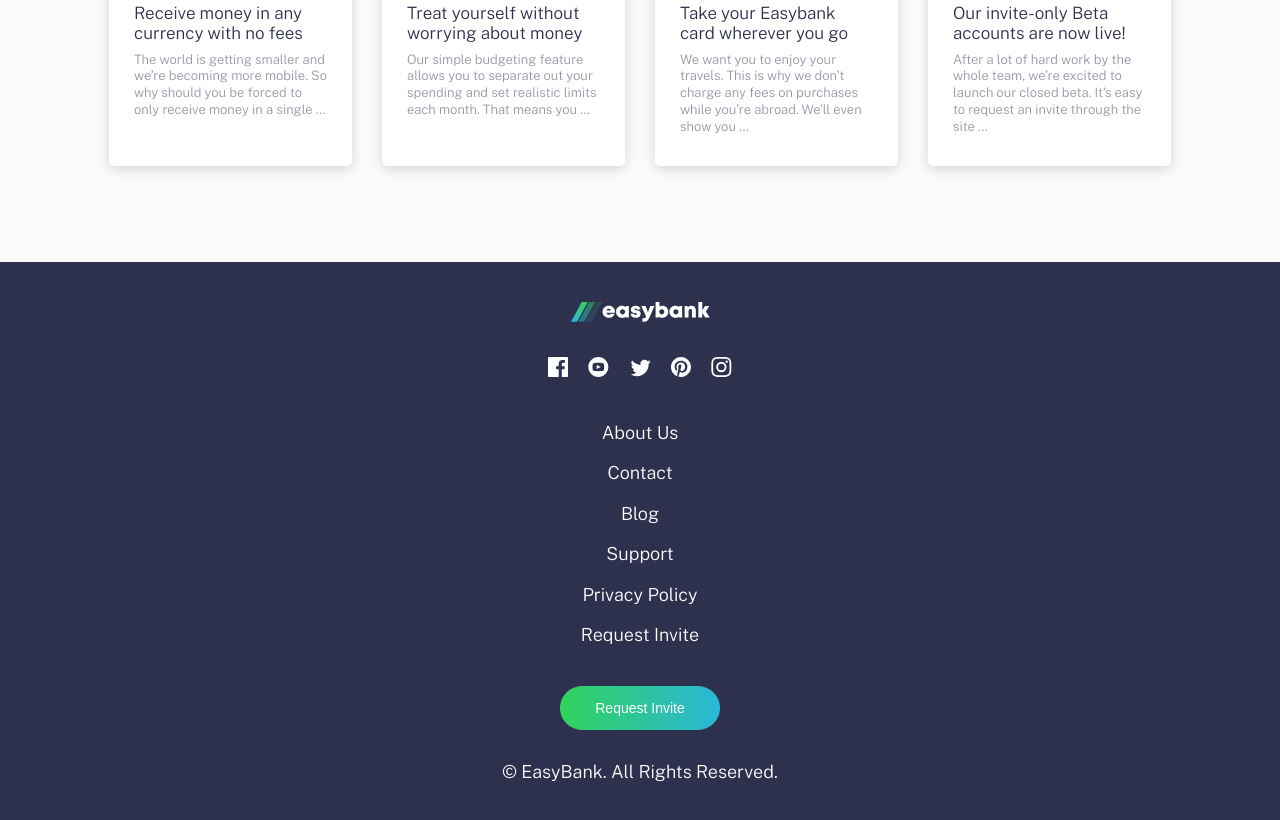
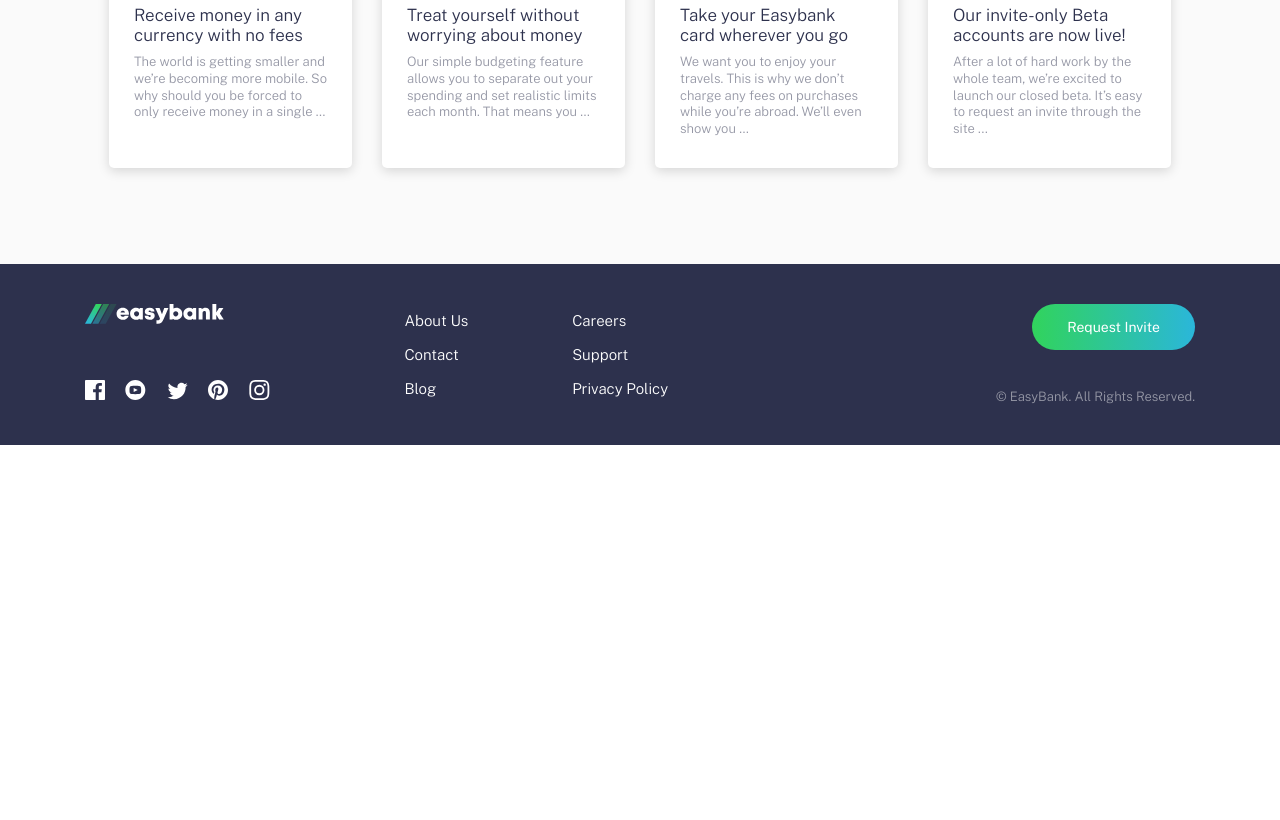
Before and after one commit to joaoarthurbandeira/EasyBank-Project, a website: page index.html in a window 1280 px wide. Shown: the part 1830-2650 px from the top of the page. After the commit the page ends 2275 px from the top, so only its background shows below. Drawn offline with nearby package versions, Linux system fonts and the light colour scheme.

Commit message:
finished project v1

```diff
--- a/app/scss/_globals.scss
+++ b/app/scss/_globals.scss
@@ -25,7 +25,7 @@ body {
   font-weight: 300;
   color: v.$grayishBlue;
   line-height: 1.3;
-  min-height: 300vh;
+  // min-height: 300vh;
   overflow-x: hidden;
 
   @include mx.breakpoint-up(large) {
@@ -149,10 +149,12 @@ a:hover {
 }
 
 // Buttons
-input,
+button,
 .button {
+  position: relative;
+  display: inline-block;
   padding: 0.875rem 2.1875rem;
-  background: linear-gradient(to right, v.$limeGreen, v.$brightCyan);
+  background-image: linear-gradient(to right, v.$limeGreen, v.$brightCyan);
   border: 0;
   border-radius: 50px;
   cursor: pointer;
@@ -160,9 +162,22 @@ input,
   font-weight: 400;
   font-size: v.$font-sm;
   transition: opacity 300ms ease-in-out;
+  overflow: hidden;
 
-  &:hover {
-    opacity: 0.75;
+  &::before {
+    content: "";
+    position: absolute;
+    top: 0;
+    right: 0;
+    bottom: 0;
+    left: 0;
+    background-color: rgba(255, 255, 255, 0.25);
+    opacity: 0;
+    transition: opacity 150ms ease-in-out;
+  }
+
+  &:hover::before {
+    opacity: 1;
   }
 }
 
--- a/app/scss/footer.scss
+++ b/app/scss/footer.scss
@@ -7,20 +7,51 @@
   padding: 2.5rem;
   text-align: center;
 
+  .container {
+    @include mx.breakpoint-up(large) {
+      display: grid;
+      grid-template-columns: 2fr 1fr 1fr 3fr;
+      grid-template-rows: 1fr auto;
+      grid-template-areas: "logo links1 links2 cta" "social links1 links2 copyright";
+      gap: 1rem;
+      justify-items: start;
+    }
+  }
+
   a {
     color: v.$white;
   }
 
   &__logo {
-    margin-bottom: 1.875rem;
     display: inline-block;
+
+    @include mx.breakpoint-down(medium) {
+      margin-bottom: 1.875rem;
+    }
+
+    @include mx.breakpoint-up(large) {
+      grid-area: logo;
+    }
   }
 
   &__social {
-    margin-bottom: 1.875rem;
+    @include mx.breakpoint-down(medium) {
+      margin-bottom: 1.875rem;
+    }
+
+    @include mx.breakpoint-up(large) {
+      grid-area: social;
+      align-self: end;
+    }
 
     a {
       display: inline-block;
+      height: 1.25rem;
+      transition: fill 150ms ease-in-out;
+
+      &:hover svg path {
+        fill: v.$limeGreen;
+      }
     }
 
     a:not(:last-child) {
@@ -32,25 +63,60 @@
     display: flex;
     flex-direction: column;
     align-items: center;
+    font-size: 0.9375rem;
+
+    @include mx.breakpoint-up(large) {
+      justify-content: space-between;
+      align-items: start;
+    }
 
     &.col1 {
+      @include mx.breakpoint-up(large) {
+        grid-area: links1;
+      }
     }
 
     &.col2 {
-      margin-bottom: 1.875rem;
+      @include mx.breakpoint-down(medium) {
+        margin-bottom: 1.875rem;
+      }
+
+      @include mx.breakpoint-up(large) {
+        grid-area: links2;
+      }
     }
 
     a {
       line-height: 2.25;
+      transition: color 150ms ease-in-out;
+
+      &:hover {
+        color: v.$limeGreen;
+      }
     }
   }
 
   &__cta {
-    input.button {
-      margin-bottom: 1.875rem;
+    @include mx.breakpoint-up(large) {
+      grid-area: cta;
+      text-align: right;
+      justify-self: end;
+    }
+
+    a.button {
+      @include mx.breakpoint-down(medium) {
+        margin-bottom: 1.875rem;
+      }
     }
   }
 
   &__copyright {
+    font-size: 0.8125rem;
+    color: v.$grayishBlue;
+    @include mx.breakpoint-up(large) {
+      grid-area: copyright;
+      justify-self: end;
+      align-self: end;
+    }
   }
 }
--- a/index.html
+++ b/index.html
@@ -49,10 +49,13 @@
           <a href="#">Careers</a>
         </div>
 
-        <input
+        <!-- <input
           type="button"
           value="Request Invite"
-          class="button header__cta hide-for-mobile" />
+          class="button header__cta hide-for-mobile" /> -->
+        <a href="#" class="button header__cta hide-for-mobile"
+          >Request Invite</a
+        >
       </nav>
 
       <div class="header__menu has-fade">
@@ -74,10 +77,11 @@
             one-stop-shop for spending, saving, budgeting, investing, and much
             more.
           </p>
-          <input
+          <a href="#" class="button hero__cta">Request Invite</a>
+          <!-- <input
             type="button"
             value="Request Invite"
-            class="button hero__cta" />
+            class="button hero__cta" /> -->
         </div>
       </div>
     </section>
@@ -216,25 +220,51 @@
     </section>
 
     <footer class="footer">
+      <div class="container">
         <a class="footer__logo" href="#">
           <img src="/images/logo-dark.svg" alt="logo" />
         </a>
 
         <div class="footer__social">
-        <a href="">
-          <img src="/images/icon-facebook.svg" alt="Facebook" />
+          <a href="#">
+            <svg xmlns="http://www.w3.org/2000/svg" width="20" height="20">
+              <title>Facebook</title>
+              <path
+                fill="#FFF"
+                d="M18.896 0H1.104C.494 0 0 .494 0 1.104v17.793C0 19.506.494 20 1.104 20h9.58v-7.745H8.076V9.237h2.606V7.01c0-2.583 1.578-3.99 3.883-3.99 1.104 0 2.052.082 2.329.119v2.7h-1.598c-1.254 0-1.496.597-1.496 1.47v1.928h2.989l-.39 3.018h-2.6V20h5.098c.608 0 1.102-.494 1.102-1.104V1.104C20 .494 19.506 0 18.896 0z" />
+            </svg>
           </a>
-        <a href="">
-          <img src="/images/icon-youtube.svg" alt="Youtube" />
+          <a href="#">
+            <svg xmlns="http://www.w3.org/2000/svg" width="21" height="20">
+              <title>Youtube</title>
+              <path
+                fill="#FFF"
+                d="M10.333 0c-5.522 0-10 4.478-10 10 0 5.523 4.478 10 10 10 5.523 0 10-4.477 10-10 0-5.522-4.477-10-10-10zm3.701 14.077c-1.752.12-5.653.12-7.402 0C4.735 13.947 4.514 13.018 4.5 10c.014-3.024.237-3.947 2.132-4.077 1.749-.12 5.651-.12 7.402 0 1.898.13 2.118 1.059 2.133 4.077-.015 3.024-.238 3.947-2.133 4.077zM8.667 8.048l4.097 1.949-4.097 1.955V8.048z" />
+            </svg>
           </a>
-        <a href="">
-          <img src="/images/icon-twitter.svg" alt="Twitter" />
+          <a href="#">
+            <svg xmlns="http://www.w3.org/2000/svg" width="21" height="18">
+              <title>Twitter</title>
+              <path
+                fill="#FFF"
+                d="M20.667 2.797a8.192 8.192 0 01-2.357.646 4.11 4.11 0 001.804-2.27 8.22 8.22 0 01-2.606.996A4.096 4.096 0 0014.513.873c-2.649 0-4.595 2.472-3.997 5.038a11.648 11.648 0 01-8.457-4.287 4.109 4.109 0 001.27 5.478A4.086 4.086 0 011.47 6.59c-.045 1.901 1.317 3.68 3.29 4.075a4.113 4.113 0 01-1.853.07 4.106 4.106 0 003.834 2.85 8.25 8.25 0 01-6.075 1.7 11.616 11.616 0 006.29 1.843c7.618 0 11.922-6.434 11.662-12.205a8.354 8.354 0 002.048-2.124z" />
+            </svg>
           </a>
-        <a href="">
-          <img src="/images/icon-pinterest.svg" alt="Pinterest" />
+          <a href="#">
+            <svg xmlns="http://www.w3.org/2000/svg" width="20" height="20">
+              <title>Pinterest</title>
+              <path
+                fill="#FFF"
+                d="M10 0C4.478 0 0 4.477 0 10c0 4.237 2.636 7.855 6.356 9.312-.088-.791-.167-2.005.035-2.868.182-.78 1.172-4.97 1.172-4.97s-.299-.6-.299-1.486c0-1.39.806-2.428 1.81-2.428.852 0 1.264.64 1.264 1.408 0 .858-.545 2.14-.828 3.33-.236.995.5 1.807 1.48 1.807 1.778 0 3.144-1.874 3.144-4.58 0-2.393-1.72-4.068-4.177-4.068-2.845 0-4.515 2.135-4.515 4.34 0 .859.331 1.781.745 2.281a.3.3 0 01.069.288l-.278 1.133c-.044.183-.145.223-.335.134-1.249-.581-2.03-2.407-2.03-3.874 0-3.154 2.292-6.052 6.608-6.052 3.469 0 6.165 2.473 6.165 5.776 0 3.447-2.173 6.22-5.19 6.22-1.013 0-1.965-.525-2.291-1.148l-.623 2.378c-.226.869-.835 1.958-1.244 2.621.937.29 1.931.446 2.962.446 5.522 0 10-4.477 10-10S15.522 0 10 0z" />
+            </svg>
           </a>
-        <a href="">
-          <img src="/images/icon-instagram.svg" alt="Instragram" />
+          <a href="#">
+            <svg xmlns="http://www.w3.org/2000/svg" width="21" height="20">
+              <title>Instagram</title>
+              <path
+                fill="#FFF"
+                d="M10.333 1.802c2.67 0 2.987.01 4.042.059 2.71.123 3.976 1.409 4.1 4.099.048 1.054.057 1.37.057 4.04 0 2.672-.01 2.988-.058 4.042-.124 2.687-1.386 3.975-4.099 4.099-1.055.048-1.37.058-4.042.058-2.67 0-2.986-.01-4.04-.058-2.717-.124-3.976-1.416-4.1-4.1-.048-1.054-.058-1.37-.058-4.041 0-2.67.01-2.986.058-4.04.124-2.69 1.387-3.977 4.1-4.1 1.054-.048 1.37-.058 4.04-.058zm0-1.802C7.618 0 7.278.012 6.211.06 2.579.227.56 2.242.394 5.877.345 6.944.334 7.284.334 10s.011 3.057.06 4.123c.166 3.632 2.181 5.65 5.816 5.817 1.068.048 1.408.06 4.123.06 2.716 0 3.057-.012 4.124-.06 3.628-.167 5.651-2.182 5.816-5.817.049-1.066.06-1.407.06-4.123s-.011-3.056-.06-4.122C20.11 2.249 18.093.228 14.458.06 13.39.01 13.049 0 10.333 0zm0 4.865a5.135 5.135 0 100 10.27 5.135 5.135 0 000-10.27zm0 8.468a3.333 3.333 0 110-6.666 3.333 3.333 0 010 6.666zm5.339-9.87a1.2 1.2 0 10-.001 2.4 1.2 1.2 0 000-2.4z" />
+            </svg>
           </a>
         </div>
 
@@ -245,13 +275,15 @@
         </div>
 
         <div class="footer__links col2">
+          <a href="#">Careers</a>
           <a href="#">Support</a>
           <a href="#">Privacy Policy</a>
-        <a href="#">Request Invite</a>
         </div>
 
         <div class="footer__cta">
-        <input type="button" value="Request Invite" class="button" />
+          <a href="#" class="button">Request Invite</a>
+          <!-- <input type="button" value="Request Invite" class="button" /> -->
+        </div>
 
         <div class="footer__copyright">
           &copy; EasyBank. All Rights Reserved.
```
Also changed, not shown: app/dist/css/footer.css, app/dist/css/style.css, 2 other files. Lines whose indentation alone changed are shown as unchanged.
